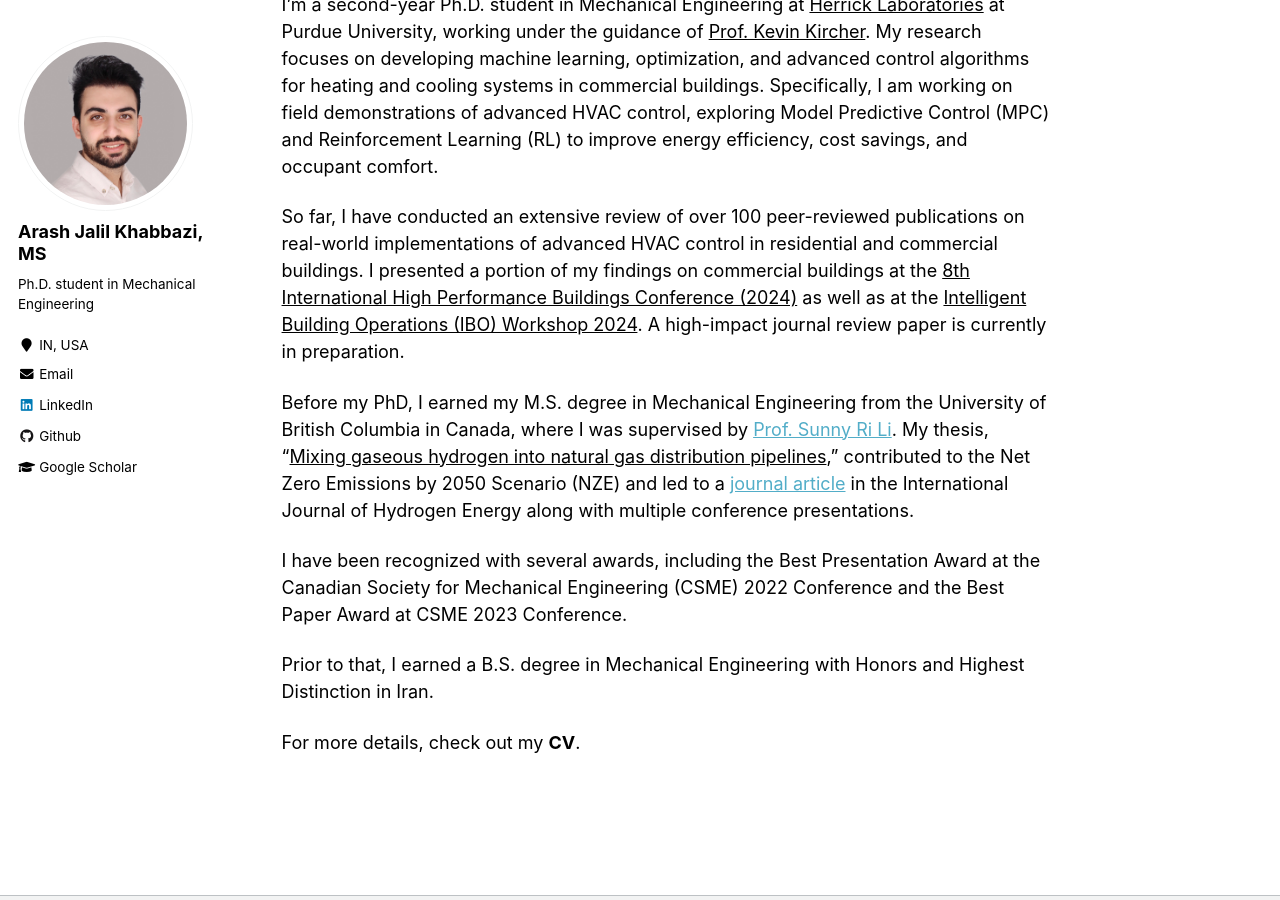
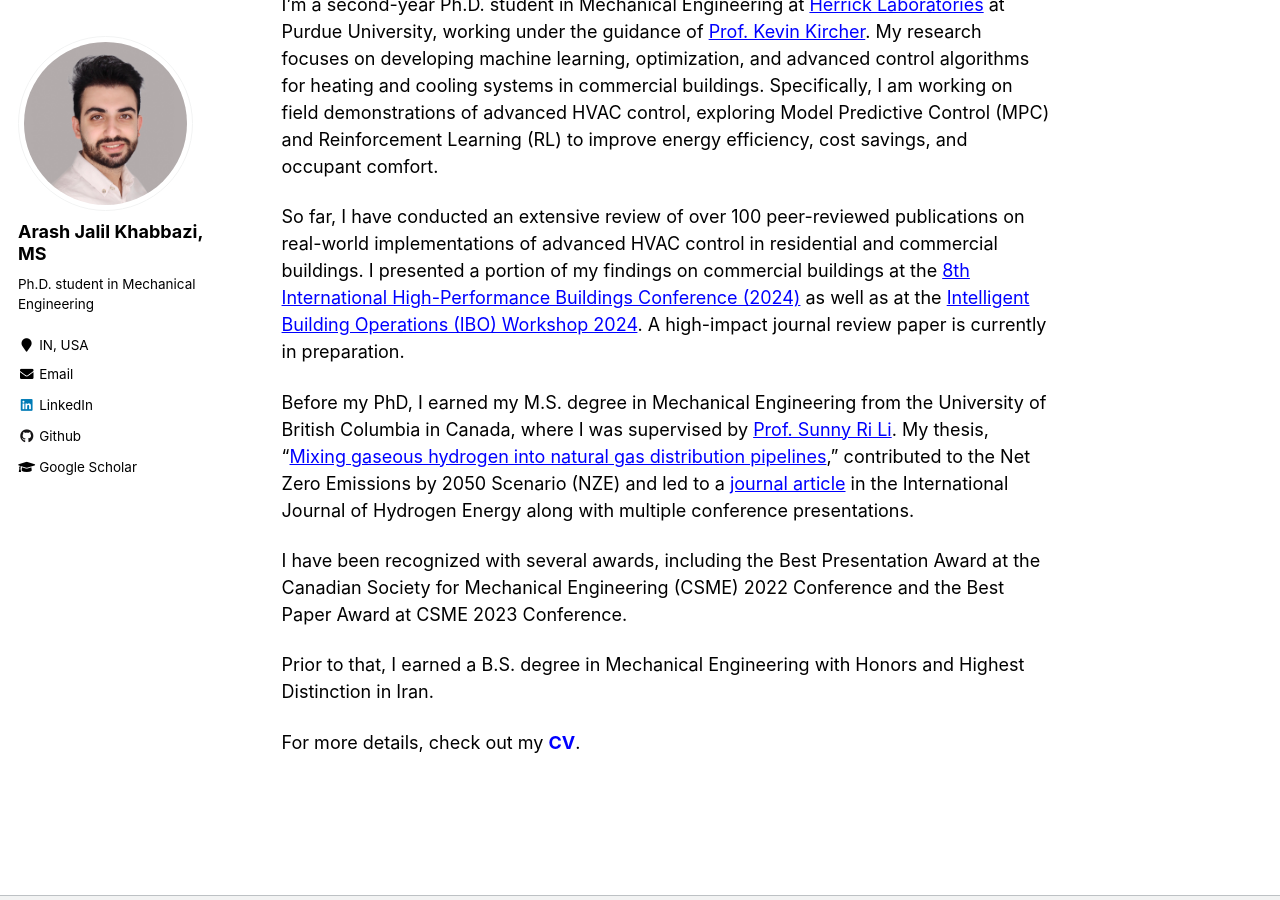
Before and after one commit to arashjkh/arashjkh.github.io, a Jekyll site: the page built from _pages/about.md, in a window 1280 px wide and 900 px high, scrolled down 628 px. Built offline with Jekyll 4.4.1, drawn with Linux system fonts in a browser that asks for light colours.

Commit message:
Update about.md

```diff
--- a/_pages/about.md
+++ b/_pages/about.md
@@ -22,14 +22,14 @@ redirect_from:
 
 Thanks for visiting! :) Here’s a bit about me.
 
-I’m a second-year Ph.D. student in Mechanical Engineering at <a href="https://engineering.purdue.edu/Herrick" target="_blank" style="color: black; text-decoration: underline;">Herrick Laboratories</a> at Purdue University, working under the guidance of <a href="https://kevinjkircher.com/" target="_blank" style="color: black; text-decoration: underline;">Prof. Kevin Kircher</a>. My research focuses on developing machine learning, optimization, and advanced control algorithms for heating and cooling systems in commercial buildings. Specifically, I am working on field demonstrations of advanced HVAC control, exploring Model Predictive Control (MPC) and Reinforcement Learning (RL) to improve energy efficiency, cost savings, and occupant comfort.
+I’m a second-year Ph.D. student in Mechanical Engineering at <a href="https://engineering.purdue.edu/Herrick" target="_blank" style="color: blue; text-decoration: underline;">Herrick Laboratories</a> at Purdue University, working under the guidance of <a href="https://kevinjkircher.com/" target="_blank" style="color: blue; text-decoration: underline;">Prof. Kevin Kircher</a>. My research focuses on developing machine learning, optimization, and advanced control algorithms for heating and cooling systems in commercial buildings. Specifically, I am working on field demonstrations of advanced HVAC control, exploring Model Predictive Control (MPC) and Reinforcement Learning (RL) to improve energy efficiency, cost savings, and occupant comfort.
 
-So far, I have conducted an extensive review of over 100 peer-reviewed publications on real-world implementations of advanced HVAC control in residential and commercial buildings. I presented a portion of my findings on commercial buildings at the <a href="https://docs.lib.purdue.edu/ihpbc/473/" target="_blank" style="color: black; text-decoration: underline;">8th International High Performance Buildings Conference (2024)</a> as well as at the <a href="https://www.youtube.com/watch?v=NJ3izRJVNK0&list=PLcZDMdEnS08kcgUMfKHNHn507XDJG0LGC" target="_blank" style="color: black; text-decoration: underline;">Intelligent Building Operations (IBO) Workshop 2024</a>. A high-impact journal review paper is currently in preparation.
+So far, I have conducted an extensive review of over 100 peer-reviewed publications on real-world implementations of advanced HVAC control in residential and commercial buildings. I presented a portion of my findings on commercial buildings at the <a href="https://docs.lib.purdue.edu/ihpbc/473/" target="_blank" style="color: blue; text-decoration: underline;">8th International High-Performance Buildings Conference (2024)</a> as well as at the <a href="https://www.youtube.com/watch?v=NJ3izRJVNK0&list=PLcZDMdEnS08kcgUMfKHNHn507XDJG0LGC" target="_blank" style="color: blue; text-decoration: underline;">Intelligent Building Operations (IBO) Workshop 2024</a>. A high-impact journal review paper is currently in preparation.
 
-Before my PhD, I earned my M.S. degree in Mechanical Engineering from the University of British Columbia in Canada, where I was supervised by <a href="https://scholar.google.com/citations?user=mgUDmT8AAAAJ&hl=en">Prof. Sunny Ri Li</a>. My thesis, "<a href="https://open.library.ubc.ca/soa/cIRcle/collections/ubctheses/24/items/1.0437514" target="_blank" style="color: black; text-decoration: underline;">Mixing gaseous hydrogen into natural gas distribution pipelines</a>," contributed to the Net Zero Emissions by 2050 Scenario (NZE) and led to a <a href="https://doi.org/10.1016/j.ijhydene.2023.11.038">journal article</a> in the International Journal of Hydrogen Energy along with multiple conference presentations.
+Before my PhD, I earned my M.S. degree in Mechanical Engineering from the University of British Columbia in Canada, where I was supervised by <a href="https://scholar.google.com/citations?user=mgUDmT8AAAAJ&hl=en" target="_blank" style="color: blue; text-decoration: underline;">Prof. Sunny Ri Li</a>. My thesis, "<a href="https://open.library.ubc.ca/soa/cIRcle/collections/ubctheses/24/items/1.0437514" target="_blank" style="color: blue; text-decoration: underline;">Mixing gaseous hydrogen into natural gas distribution pipelines</a>," contributed to the Net Zero Emissions by 2050 Scenario (NZE) and led to a <a href="https://doi.org/10.1016/j.ijhydene.2023.11.038" target="_blank" style="color: blue; text-decoration: underline;">journal article</a> in the International Journal of Hydrogen Energy along with multiple conference presentations.
 
 I have been recognized with several awards, including the Best Presentation Award at the Canadian Society for Mechanical Engineering (CSME) 2022 Conference and the Best Paper Award at CSME 2023 Conference.
 
 Prior to that, I earned a B.S. degree in Mechanical Engineering with Honors and Highest Distinction in Iran.
 
-For more details, check out my <b><a href="https://arashjkh.github.io/files/CV_Arash_Jalil_Khabbazi.pdf" target="_blank" style="color: black; text-decoration:none;">CV</a></b>.
+For more details, check out my <b><a href="https://arashjkh.github.io/files/CV_Arash_Jalil_Khabbazi.pdf" target="_blank" style="color: blue; text-decoration:none;">CV</a></b>.
```
